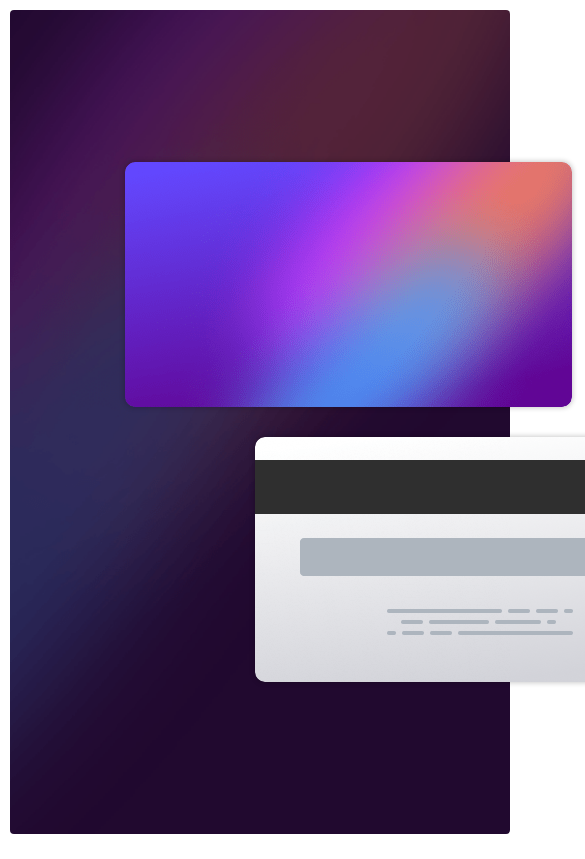
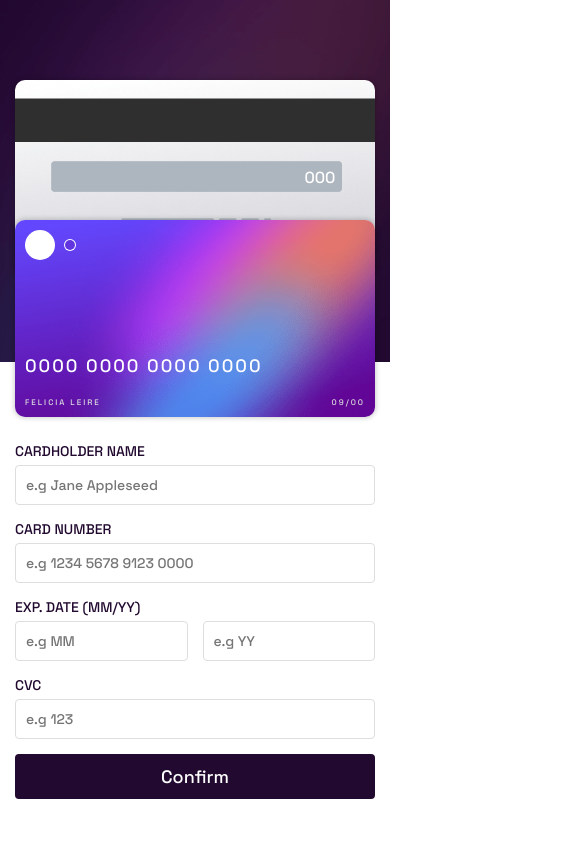
Before and after one commit to Gustavo-dev-front/Interactive-card-details-form, a plain HTML site: page index.html in a window 390 px wide. Shown: the top 859 px of the page, 585 px wide, since content can reach past the window. Drawn offline with Linux system fonts and the light colour scheme.

Commit message:
Layout finalizado, inclusive o responsivo. Agora falta implementação do JS

```diff
--- a/css/cards.css
+++ b/css/cards.css
@@ -14,11 +14,161 @@
   margin-left: 115px;
 }
 
-.card-box img:nth-child(2) {
+.card-box .image {
+  max-width: max-content;
+}
+
+.card-box .image:nth-child(1) {
+  position: relative;
+  order: 1;
+  z-index: 1;
+}
+
+.card-box .image:nth-child(1)::before {
+  position: absolute;
+  top: 20px;
+  left: 20px;
+  content: "";
+  display: block;
+  height: 50px;
+  width: 50px;
+  background-color: var(--white);
+  border-radius: 50%;
+  box-shadow: 60px 0 0 -10px #6234E0, 60px 0 0 -9px var(--white);
+}
+
+.front-info {
+  position: absolute;
+  display: grid;
+  grid-template-columns: 1fr auto;
+  gap: 20px;
+  bottom: 0;
+  width: 100%;
+  padding: 20px;
+  color: var(--white);
+  letter-spacing: 2px;
+}
+
+.front-info .card-number {
+  grid-column: 1/-1;
+  font-size: 24px;
+}
+
+.front-info :not(.card-number) {
+  font-size: 12px;
+  color: var(--light-grayish-violet);
+}
+
+.card-box .image:nth-child(2) {
+  position: relative;
   margin-left: 130px;
+  order: 2;
+}
+
+.back-info {
+  position: absolute;
+  right: 11%;
+  top: 44%;
+  color: var(--white);
 }
 
 .card-box img {
   box-shadow: 0 0 5px 1px rgba(0, 0, 0, .2);
   border-radius: 10px;
 }
+
+@media only screen and (max-width: 1200px) {
+  .bg-card-box {
+    padding: 80px 0;
+  }
+
+  .card-box {
+    margin-left: 10px;
+  }
+
+  .card-box .image:nth-child(2) {
+    margin-left: 100px;
+  }
+}
+
+@media only screen and (max-width: 1000px) {
+  .bg-card-box {
+    border-radius: 0;
+    background-image: url("../images/bg-main-mobile.png");
+  }
+
+  .card-box {
+    position: relative;
+    margin-left: 0px;
+    align-items: center;
+    width: 100%;
+    padding: 0 15px;
+  }
+
+  .card-box img {
+    max-width: 100%;
+  }
+
+  .card-box .image:nth-child(1) {
+    order: 2;
+    position: absolute;
+    bottom: -140px;
+    align-self: flex-start;
+    max-width: calc(100% - 30px);
+  }
+
+  .card-box .image:nth-child(2) {
+    margin-left: 0;
+    order: 1;
+    align-self: flex-end;
+  }
+}
+
+@media only screen and (max-width: 400px) {
+
+  .card-box .image:nth-child(1)::before {
+    top: 10px;
+    left: 10px;
+    height: 30px;
+    width: 30px;
+    box-shadow: 30px 0 0 -10px #6234E0, 30px 0 0 -9px var(--white);
+  }
+
+  .front-info {
+    padding: 15px 10px;
+  }
+
+  .front-info .card-number {
+    grid-column: 1/-1;
+    font-size: 18px;
+  }
+
+  .front-info :not(.card-number) {
+    font-size: 8px;
+    color: var(--light-grayish-violet);
+  }
+
+  .back-info {
+    top: 42%;
+  }
+
+  .back-info .cvc {
+    font-size: 16px;
+  }
+
+}
+
+@media only screen and (max-width: 300px)  {
+  .front-info .card-number {
+    grid-column: 1/-1;
+    font-size: 16px;
+  }
+
+  .back-info {
+    top: 40%;
+  }
+
+  .back-info .cvc {
+    font-size: 14px;
+  }
+}
--- a/css/form.css
+++ b/css/form.css
@@ -2,7 +2,7 @@
   display: grid;
   grid-template-columns: repeat(2, 1fr);
   align-content: start;
-  padding: 0 60px;
+  padding: 0 60px 60px 60px;
   gap: 15px;
   max-width: 600px;
   align-self: center;
@@ -26,6 +26,14 @@
   outline: none;
 }
 
+.form-box input:hover,
+.form-box input:focus {
+  border-color: var(--very-dark-violet);
+}
+
+.form-box input.error {
+  border-color: #B30000;
+}
 
 .input-box:nth-child(1),
 .input-box:nth-child(2) {
@@ -48,7 +56,28 @@
   padding: 10px;
   border-radius: 4px;
   outline: none;
-  border: none;
+  border: 1px solid transparent;
   cursor: pointer;
   color: var(--white);
 }
+
+.form-box button:hover {
+  opacity: 0.8;
+}
+
+.form-box button:focus {
+  border-color: var(--light-grayish-violet);
+}
+
+@media only screen and (max-width: 1000px) {
+  .form-box {
+    padding: 0 15px 60px 15px;
+    align-self: initial;
+  }
+}
+
+@media only screen and (max-width: 450px) {
+  .input-box {
+    grid-column: 1/-1;
+  }
+}
--- a/css/global.css
+++ b/css/global.css
@@ -8,6 +8,7 @@
   box-sizing: border-box;
   font-size: 18px;
   font-family: 'Space Grotesk', sans-serif;
+  transition: all .3s;
 }
 
 :root {
@@ -31,3 +32,18 @@ main {
   height: 100vh;
   padding: 10px;
 }
+
+@media only screen and (max-width: 1200px) {
+  main {
+    gap: 50px;
+  }
+}
+
+@media only screen and (max-width: 1000px) {
+  main {
+    grid-template-columns: 1fr;
+    padding: 0;
+    align-items: start;
+    gap: 80px;
+  }
+}
--- a/index.html
+++ b/index.html
@@ -16,8 +16,20 @@
   <main>
     <div class="bg-card-box">
       <div class="card-box">
-        <img src="./images/bg-card-front.png" alt="front-card" width="447">
-        <img src="./images/bg-card-back.png" alt="back-card" width="447">
+        <div class="image">
+          <img src="./images/bg-card-front.png" alt="front-card" width="447">
+          <div class="front-info">
+            <span class="card-number">0000 0000 0000 0000</span>
+            <span class="card-name">FELICIA LEIRE</span>
+            <span class="card-exp">09/00</span>
+          </div>
+        </div>
+        <div class="image">
+          <img src="./images/bg-card-back.png" alt="back-card" width="447">
+          <div class="back-info">
+            <span class="cvc">000</span>
+          </div>
+        </div>
       </div>
     </div>
     <form class="form-box">
```
